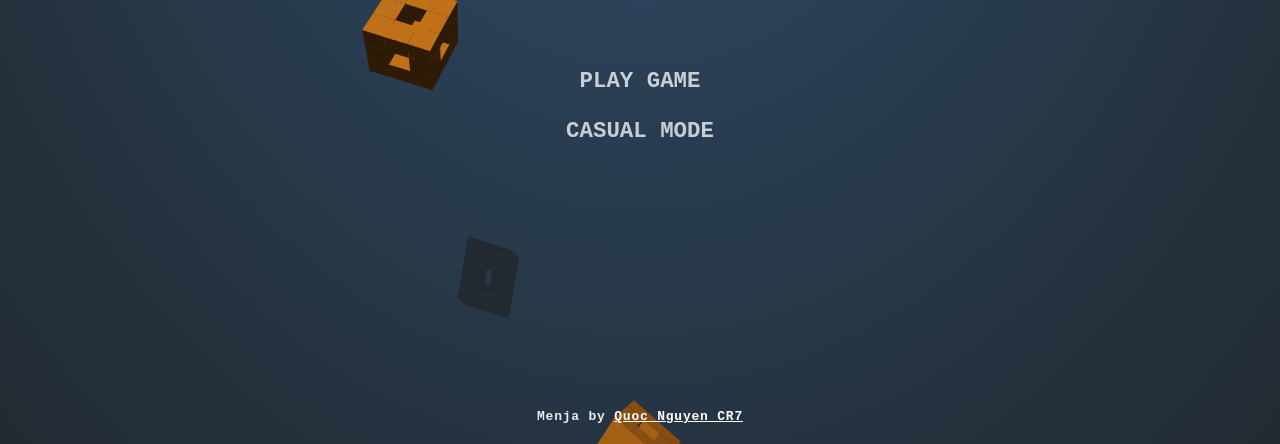
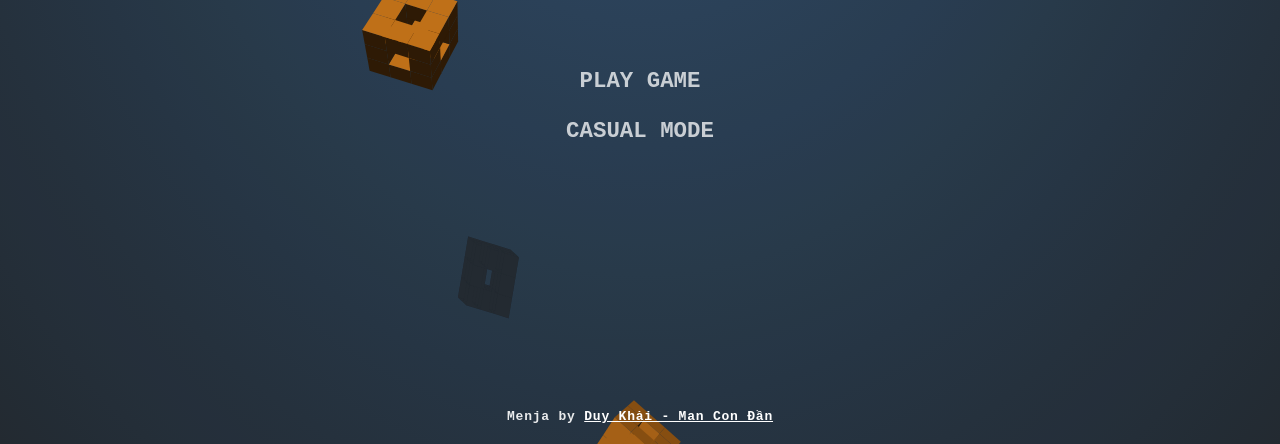
Before and after one commit to NQuocNk20/QuocNguyen_Menja.github.io, a plain HTML site: page index.html in a window 1280 px wide. Shown: the part 356-800 px from the top of the page. Drawn offline with Linux system fonts and the light colour scheme.

Commit message:
Update index.html

```diff
--- a/index.html
+++ b/index.html
@@ -52,7 +52,7 @@
 
             <button type="button" class="play-casual-btn">CASUAL MODE</button>
 
-            <div class="credits">Menja by <a href="#">Quoc Nguyen CR7</a></div>
+            <div class="credits">Menja by <a href="#">Duy Khải - Man Con Đần</a></div>
 
         </div>
 
```
